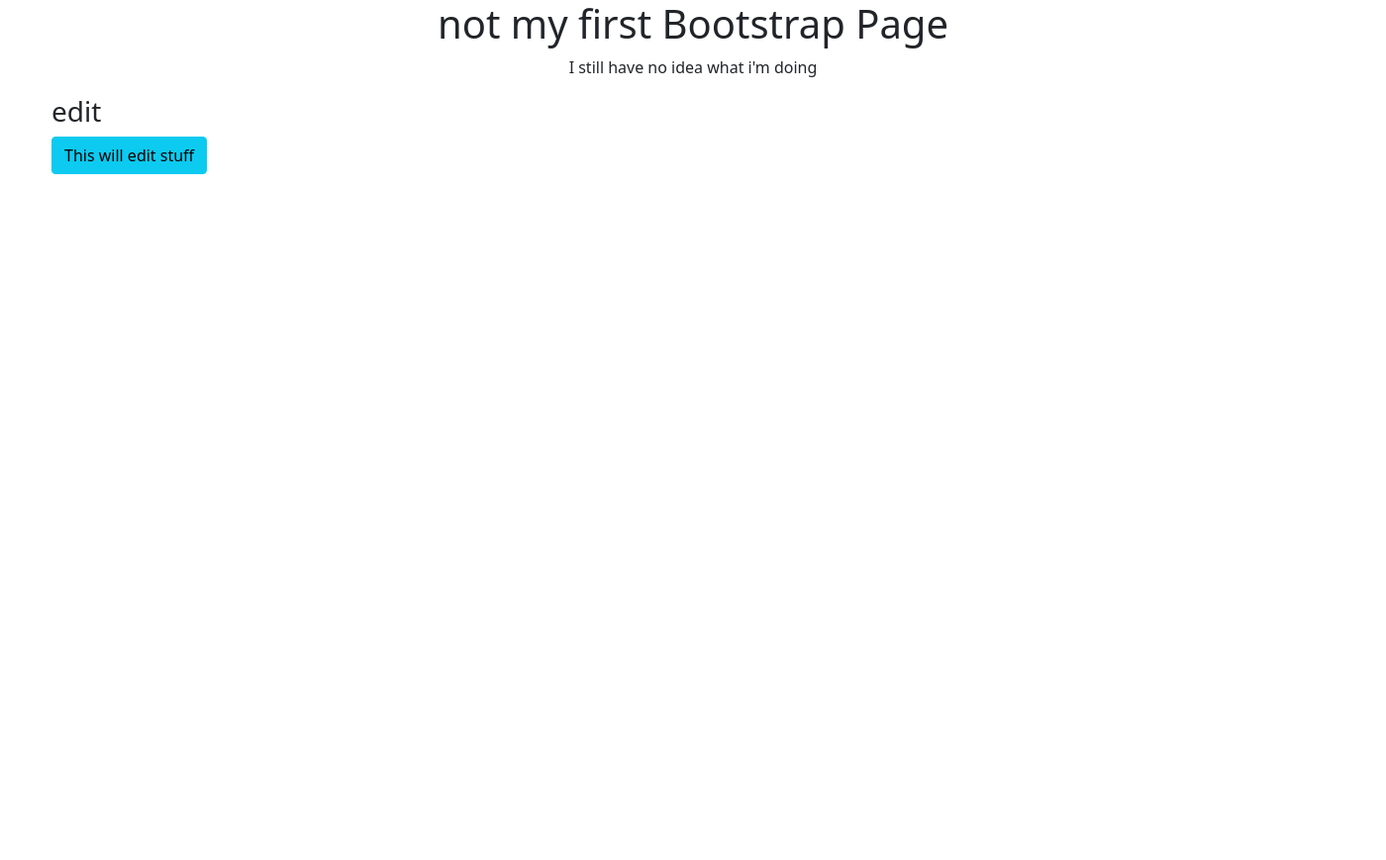
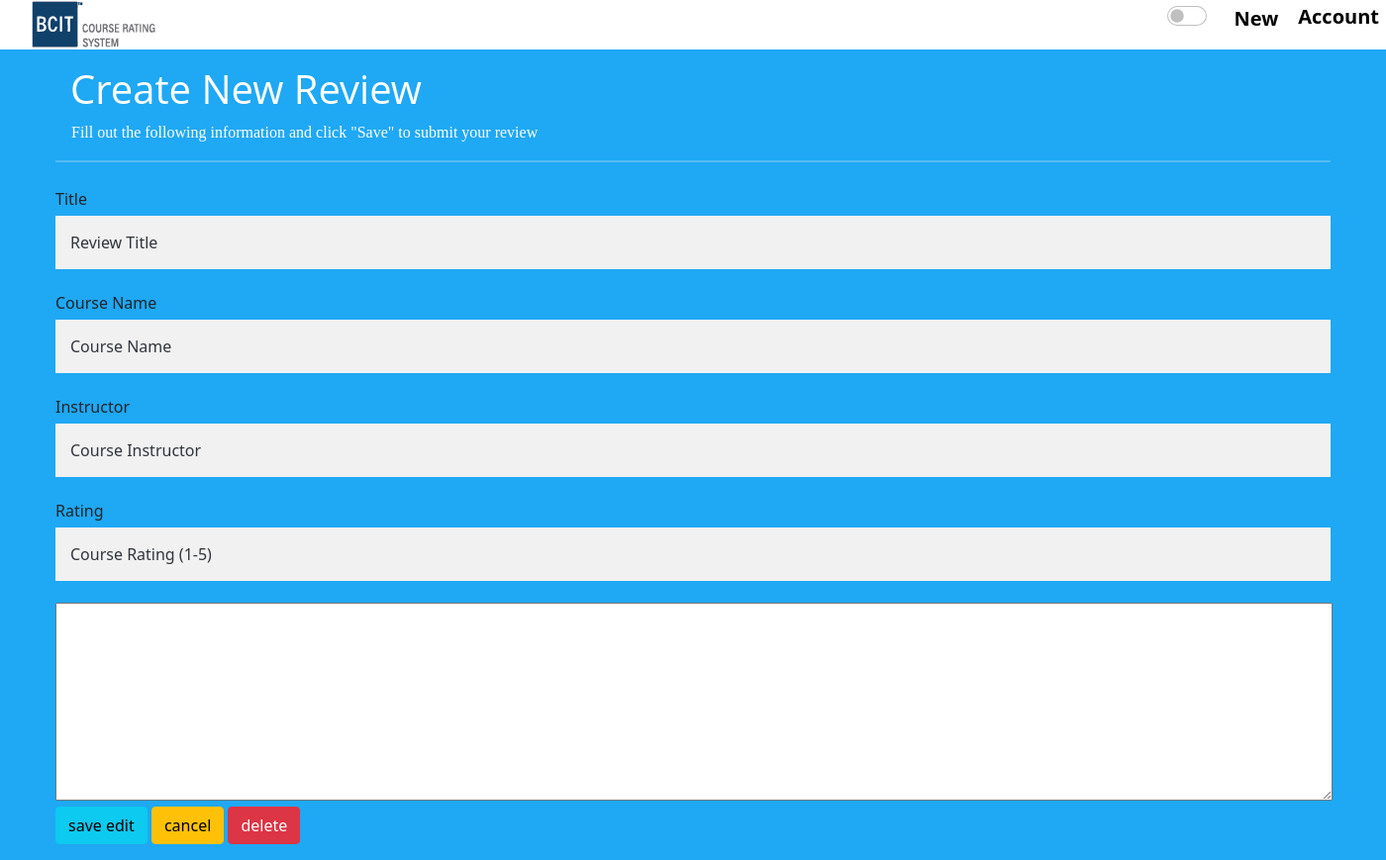
Before and after one commit to Langelozzi/2911-group21, a Flask app: template templates/edit.html in a window 1400 px wide. Shown: the whole page at 99% size. Before the commit the page ends 176 px from the top, so only its background shows below. Run offline with Flask 2, Linux system fonts and the light colour scheme; the template is opened without the code that fills it, so the values that code supplies are empty.

Commit message:
changes Created Edit page. JS: creat function to grab contant off speicif review based on ID JS: Inject review text to edit page (to Be complete)
Signed-off-by: waifu pilot <q1233443@hotmail.com>

```diff
--- a/app.py
+++ b/app.py
@@ -278,6 +278,11 @@ def create(current_user):
 
     return render_template("create.html")
 
+@app.route("/edit", methods=["GET", "POST"])
+@token_required
+def edit(current_user):
+    return render_template("edit.html")
+
 
 # starting app in debug mode if ran
 # debug mode auto restarts the server after every change made to the code
--- a/static/js/scrept.js
+++ b/static/js/scrept.js
@@ -1,20 +1,46 @@
+//import revJson from "/data/reviews.json" assert {type: 'json'};
 const button = document.querySelector('.form-check-input');
 button.addEventListener('click', modeswitch);
 var modeflag = 'light';
 
+var review_obj={
+    /*rating*/0:"",
+    /*title*/1:"",
+    /*course*/2:"",
+    /*instructor*/ 3:"",
+    /*contant*/ 4:"",
+};
 
 
-function id_set(){
-    const reviewpost = document.querySelector('.posting')
-    var review_post = reviewpost.querySelectorAll('.container-fluid')
-    for(i=0; i< review_post.length; i++){
-        review_post[i].setAttribute('id', i)
+
+function editGet(){
+    var text = [];
+
+
+    var entrypoint = document.getElementById('editButton')
+    var parent = entrypoint.parentElement.closest('div');
+    targetID = parent.id
+    let target = document.getElementById(targetID)
+    let lis = target.querySelectorAll("li")
+    for (i = 0; i<5;i++){
+        let li_subtags = lis[i].firstChild;
+        let sub_tag_text = li_subtags.textContent;
+        text.push(sub_tag_text);
     }
+    for (i = 0; i<5;i++){
+    review_obj[i] = text[i]
+    }
+    review_obj[0] = review_obj[0].replace('rating ','')
 }
 
+function editPost(){
+    var inputContainDiv = document.querySelector(".container")
+    var inputfield =inputContainDiv.getElementsByTagName('input');
 
-window.onload = id_set;
 
+
+
+}
 
 
 function darkmode() {
--- a/templates/edit.html
+++ b/templates/edit.html
@@ -1,18 +1,73 @@
+<!DOCTYPE html>
+<html lang="en">
 <head>
+    <meta charset="UTF-8">
+    <meta http-equiv="X-UA-Compatible" content="IE=edge">
+    <meta name="viewport" content="width=device-width, initial-scale=1.0">
+
     <link href="https://cdn.jsdelivr.net/npm/bootstrap@5.1.3/dist/css/bootstrap.min.css" rel="stylesheet"
-        integrity="sha384-1BmE4kWBq78iYhFldvKuhfTAU6auU8tT94WrHftjDbrCEXSU1oBoqyl2QvZ6jIW3" crossorigin="anonymous">
+    integrity="sha384-1BmE4kWBq78iYhFldvKuhfTAU6auU8tT94WrHftjDbrCEXSU1oBoqyl2QvZ6jIW3" crossorigin="anonymous">
+
+    <link rel="stylesheet" href="{{ url_for('static', filename='stylesheet/signup-styles.css') }}">
+    <link rel="stylesheet" href="{{ url_for('static', filename='stylesheet/style.css') }}">
+    <title>CRS edit</title>
 </head>
+<body>
+    <nav class="horizonnav">
+        <ul class="backtoindex">
+            <li><a href="userhome"><img src="{{ url_for('static', filename='img/logo.png') }}" style=" margin-top:15px;" class="logoimg"></a></li>
+        </ul>
 
-<body>
-    <div class="jumbotron text-center">
-        <h1>not my first Bootstrap Page</h1>
-        <p>I still have no idea what i'm doing</p>
-    </div>
+        <ul class="navbar">
+            <li>
+                <div class="form-check form-switch">
+                    <label class="form-check-label" for="flexSwitchCheckDefault"></label>
+                    <input class="form-check-input" type="checkbox" role="switch" id="flexSwitchCheckDefault" />
+                </div>
+            </li>
+            <li class="login"><a href="create">New</a></li>
+            <li style="padding-left: 1em;" class="signup"><a href="account">Account</a></li>
+        </ul>
+    </nav>
     <div class="container">
-        <div class="col-sm-4">
-            <h3>edit</h3>
-            <button type="button" class="btn btn-info">This will edit stuff</button>
-        </div>
+        <form action="" method="post">
+            <h1>Create New Review</h1>
+            <p style="margin-left:16px;">Fill out the following information and click "Save" to submit your review</p>
+            <hr>
+
+            <div class="msgs">
+                <ul>
+                    {% for msg in messages %}
+                    <li style="list-style: none;"><h5 style="color: black;" class="text-center">{{ msg }}</h5></li>
+                    {% endfor %}
+                </ul>
+            </div>
+
+            <label for="title">Title</label>
+            <input id="review_title" type="text" placeholder="Review Title" name="Title" required></input>
+
+            <label for="course_name">Course Name</label>
+            <input id="course_name" type="text" placeholder="Course Name" name="Course" required></input>
+
+            <label for="instructor">Instructor</label>
+            <input id="instructor" type="text" placeholder="Course Instructor" name="Instructor" required></input>
+
+            <label for="rating">Rating</label>
+            <input id="rating" type="text" placeholder="Course Rating (1-5)" name="Rating" required></input>
+
+            <textarea onload="editPost" id="review_content" name="review_content" ></textarea>
+            <div class="clearfix">
+                <!--<input onClick="window.location.href='/userhome'" type="button" value="Cancel" class="cancelbtn" name="cancelbtn"></input>-->
+                <button id="save" type="button" class="btn btn-info">save edit</button>
+                <button onClick="window.location.href='/userhome'" id="cancel" type="button" class="btn btn-warning">cancel</button>
+                <button type="button" class="btn btn-danger">delete </button>
+            </div>
+        </form>
     </div>
 
+    <script src="{{url_for('static', filename='js/scrept.js')}}"></script>
+    <script src="https://code.jquery.com/jquery-3.3.1.slim.min.js" integrity="sha384-q8i/X+965DzO0rT7abK41JStQIAqVgRVzpbzo5smXKp4YfRvH+8abtTE1Pi6jizo" crossorigin="anonymous"></script>
+    <script src="https://cdn.jsdelivr.net/npm/popper.js@1.14.3/dist/umd/popper.min.js" integrity="sha384-ZMP7rVo3mIykV+2+9J3UJ46jBk0WLaUAdn689aCwoqbBJiSnjAK/l8WvCWPIPm49" crossorigin="anonymous"></script>
+    <script src="https://cdn.jsdelivr.net/npm/bootstrap@4.1.3/dist/js/bootstrap.min.js" integrity="sha384-ChfqqxuZUCnJSK3+MXmPNIyE6ZbWh2IMqE241rYiqJxyMiZ6OW/JmZQ5stwEULTy" crossorigin="anonymous"></script>
 </body>
+</html>
--- a/templates/home.html
+++ b/templates/home.html
@@ -53,7 +53,7 @@
         </div>
         <div class="container posting" data-spy="scroll" data-offset="50">
             {% for item in reviews %}
-            <div id="{item.Id}" class="container-fluid">
+            <div id="{{item.id}}" class="container-fluid">
                 <ul style="list-style-type:none;">
                     <li style="display: inline;float:right;"><p>rating {{item.rating}}</p></li>
                     <li><h1>{{item.title}}</h1></li>
--- a/templates/home_loggedin.html
+++ b/templates/home_loggedin.html
@@ -53,7 +53,7 @@
         </div>
         <div class="container posting" data-spy="scroll" data-offset="50">
             {% for item in reviews %}
-            <div class="container-fluid">
+            <div id="{{item.id}}" class="container-fluid">
                 <ul style="list-style-type:none;">
                     <li style="display: inline;float:right;"><p>rating {{item.rating}}</p></li>
                     <li><h1>{{item.title}}</h1></li>
@@ -61,6 +61,8 @@
                     <li><h6>{{item.instructor}}</h6></li>
                     <li style="padding-left:15px;"><p>{{item.content}}</p></li>
                     <li style="padding-left:15px;"><p>{{item.date}}</p></li>
+                    <a href="edit"><button id="editButton" onclick="editGet()" type="button" class="btn btn-primary">edit</button></a>
+
                 </ul>
             </div>
             {% endfor %}
```
